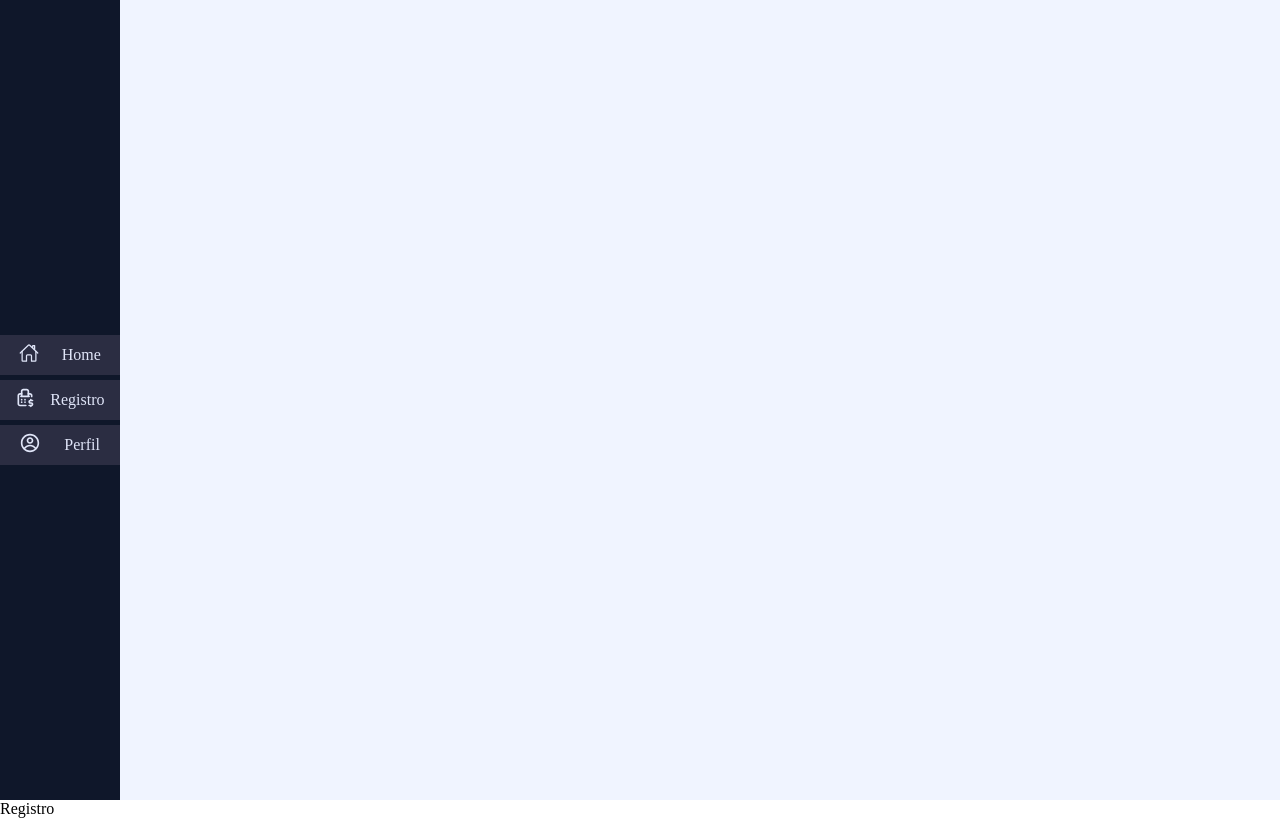
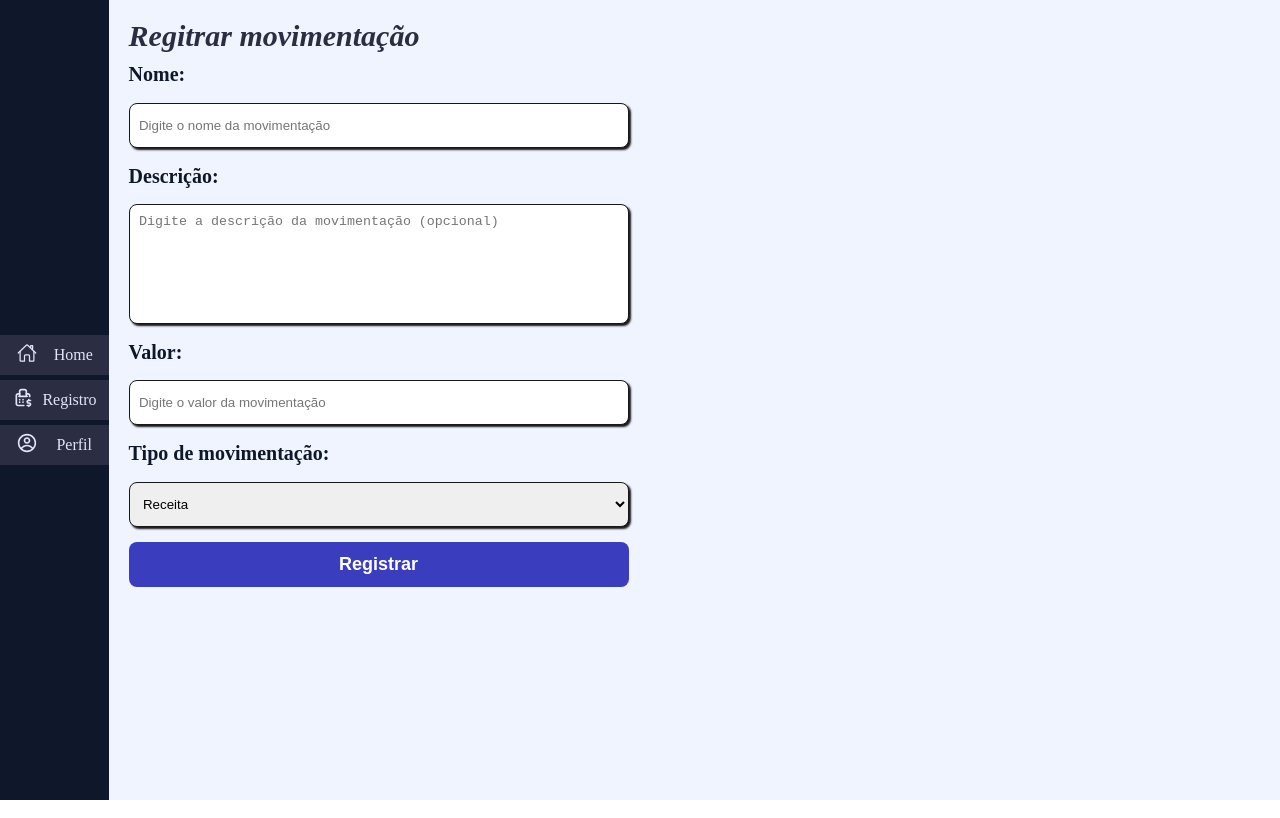
Before and after one commit to SamuelGomes-s/FinanceApp-Web, a React (Create React App) app: page /register in a window 1280 px wide. Built offline with nearby package versions, Linux system fonts and the light colour scheme; no server answers.

Commit message:
Começando tela de registro

```diff
--- a/src/components/Layout/styles.js
+++ b/src/components/Layout/styles.js
@@ -3,7 +3,13 @@ import styled from "styled-components";
 const Container = styled.div`
     background-color:  #F0F4FF;
     height: 100vh;
+    min-height: 100vh;
     width: 100%;
+    display:flex;
+    flex-direction: row;
+    @media screen and (max-width: 700px) {
+    flex-direction: column;
+    }
 `;
 
 export {
--- a/src/pages/Login/styles.js
+++ b/src/pages/Login/styles.js
@@ -39,7 +39,7 @@ const LinkBtn = styled.a`
         color: #000;
     };
     &:disabled{
-       cursor: not-allowed;
+        cursor: not-allowed;
     }
 `;
 
--- a/src/pages/Register/index.js
+++ b/src/pages/Register/index.js
@@ -1,7 +1,44 @@
+import { Input } from "../../components/Input";
+import { Container, FinanceRegForm, LabelStyled, OptionStyled, SelectStyled, TextAreaReg, Title } from "./styles";
+import { SubmitBtn } from "../../components/SubmitBtn/index"
+import { z } from "zod";
+import { zodResolver } from "@hookform/resolvers/zod";
+import { FormProvider, useForm } from "react-hook-form";
+import { useEffect } from "react";
+
+const schema = z.object({
+    name: z.string()
+})
+
 export default function Register() {
+    const methods = useForm({
+        shouldUnregister: true,
+        resolver: zodResolver(schema),
+        mode: 'onChange'
+    });
+    const { handleSubmit, reset } = methods;
+    useEffect(() => {
+        reset()
+    }, [])
     return (
-        <div>
-            Registro
-        </div>
+        <Container>
+            <Title>Regitrar movimentação</Title>
+            <FormProvider {...methods} >
+                <FinanceRegForm>
+                    <LabelStyled>Nome:</LabelStyled>
+                    <Input type='text' placeholder='Digite o nome da movimentação' name='nameReg' />
+                    <LabelStyled>Descrição:</LabelStyled>
+                    <TextAreaReg placeholder='Digite a descrição da movimentação (opcional)'></TextAreaReg>
+                    <LabelStyled>Valor:</LabelStyled>
+                    <Input type='text' placeholder='Digite o valor da movimentação' name='nameReg' />
+                    <LabelStyled>Tipo de movimentação:</LabelStyled>
+                    <SelectStyled>
+                        <OptionStyled>Receita</OptionStyled>
+                        <OptionStyled>Despesa</OptionStyled>
+                    </SelectStyled>
+                    <SubmitBtn>Registrar</SubmitBtn>
+                </FinanceRegForm>
+            </FormProvider>
+        </Container>
     )
 }
--- /dev/null
+++ b/src/pages/Register/styles.js
@@ -0,0 +1,87 @@
+import styled from "styled-components";
+
+const Container = styled.div`
+    /* margin-left: 120px; */
+    width: 100%;
+    padding: 1.2em;
+    @media screen and (max-width: 700px) {
+        margin-left: 0;
+    }
+`;
+
+const FinanceRegForm = styled.form`
+    display: flex;
+    flex-direction: column;
+    width: 100%;
+    max-width:500px;
+    @media screen and (max-width: 700px) {
+        width: 80%;
+    }
+`;
+
+const TextAreaReg = styled.textarea`
+    display: flex;
+    flex-direction: column;
+    width: 100%;
+    max-width:500px;
+    height: 120px;
+    resize: none;
+    border: 1px solid #171717;
+    box-shadow: 2px 2px 2px #171717;
+    outline: 0;
+    margin: 0.5em 0;
+    padding: 0.7em;
+    border-radius: 8px;
+    @media screen and (max-width: 700px) {
+        width: 100%;
+    }
+`;
+
+const LabelStyled = styled.label`
+    font-size: 20px;
+    margin: 10px 0;
+    font-weight: 600;
+    color: #0F172A;
+    user-select: none;
+`;
+
+const Title = styled.span`
+    font-size: 30px;
+    font-weight: bold;
+    font-style: italic;
+    color:#2B2D42;
+    user-select: none;
+`;
+
+const SelectStyled = styled.select`
+    width: 100%;
+    border: 1px solid #171717;
+    box-shadow: 2px 2px 2px #171717;
+    outline: 0;
+    margin: 0.5em 0;
+    height: 45px;
+    padding: 0 0.7em;
+    border-radius: 8px;
+    margin-bottom: 15px;
+    cursor: pointer;
+`;
+
+const OptionStyled = styled.option`
+    padding: 0.7em;
+    color: #2B2D42;
+    cursor: pointer;
+    &:hover {
+        background-color: #F0F4FF;
+    }
+`;
+
+
+export {
+    Container,
+    FinanceRegForm,
+    TextAreaReg,
+    LabelStyled,
+    SelectStyled,
+    OptionStyled,
+    Title
+}
```
